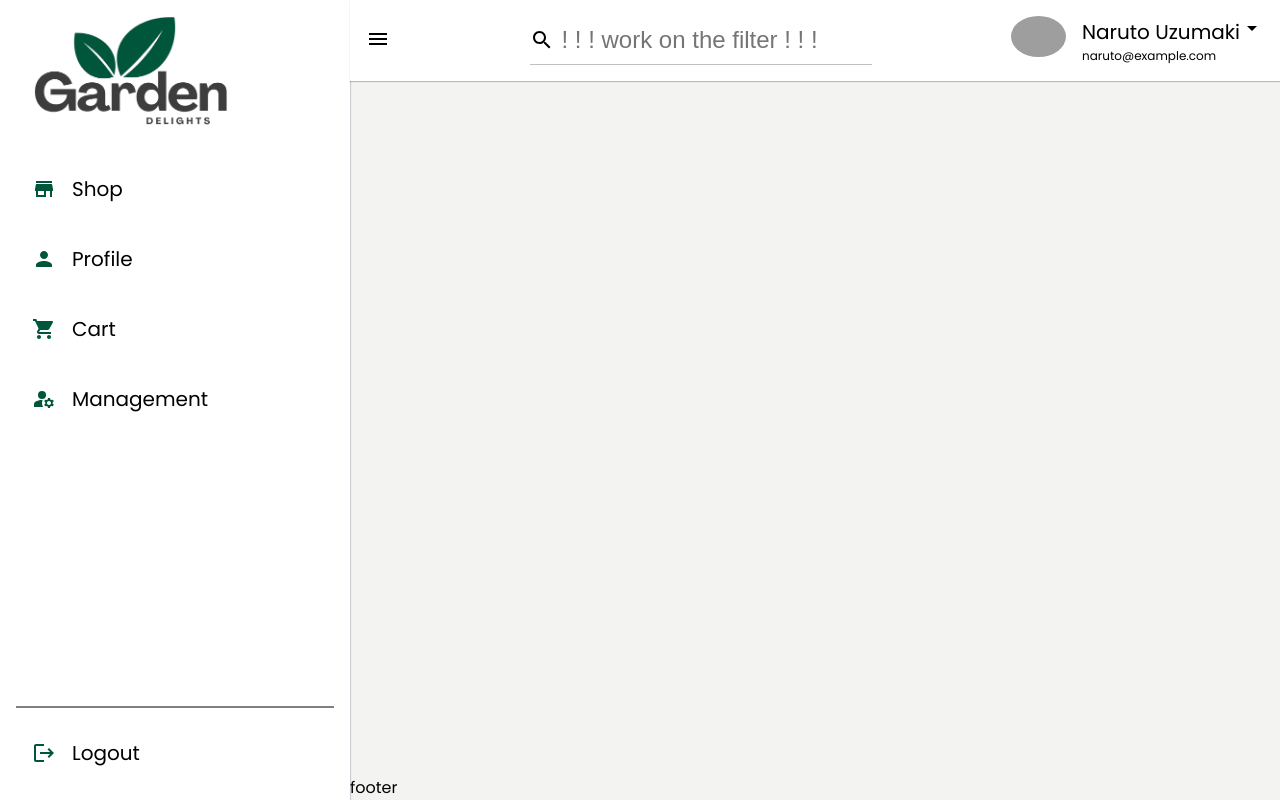
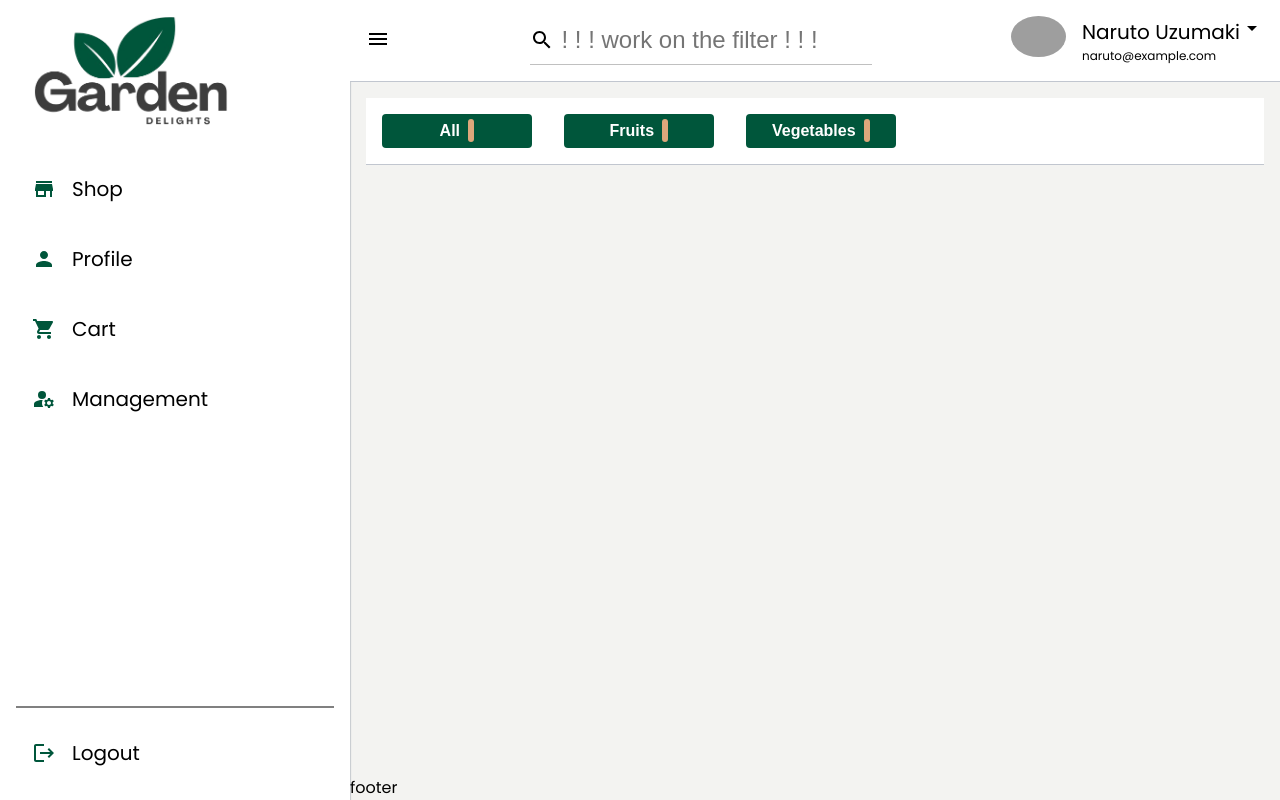
Before and after one commit to babygrandad/produce-shop, a React (Create React App) app in the folder frontend/: page / in a window 1280 px wide. Built offline with nearby package versions, Linux system fonts and the light colour scheme; grey boxes are pictures that could not be loaded; a web font is replaced by a local one.

Commit message:
fix filter and continue

```diff
--- /dev/null
+++ b/frontend/src/Components/FilterBar/FilterBar.jsx
@@ -0,0 +1,24 @@
+import React from "react";
+import styles from "./FilterBar.module.css";
+
+function FilterBar({ all = 0, fruit = 0, veg = 0, onFilterChange }) {
+  const handleFilter = (category) => {
+    onFilterChange(category);
+  };
+
+  return (
+    <div className={styles["filter-bar-container"]}>
+      <button className={styles["filter-button"]} onClick={() => handleFilter("All")}>
+        All <span className={styles["filter-count"]}>{all}</span>
+      </button>
+      <button className={styles["filter-button"]} onClick={() => handleFilter("Fruit")}>
+        Fruits <span className={styles["filter-count"]}>{fruit}</span>
+      </button>
+      <button className={styles["filter-button"]} onClick={() => handleFilter("Vegetable")}>
+        Vegetables <span className={styles["filter-count"]}>{veg}</span>
+      </button>
+    </div>
+  );
+}
+
+export default FilterBar;
--- /dev/null
+++ b/frontend/src/Components/FilterBar/FilterBar.module.css
@@ -0,0 +1,36 @@
+.filter-bar-container{
+  padding: 1rem;
+  background-color: var(--clr-white);
+  border-bottom: 1px solid rgba(9, 30, 66, 0.25);
+  margin-bottom: 1rem;
+  display: grid;
+  grid-template-columns: repeat(auto-fit,150px);
+  gap: 2rem;
+  /* justify-content: center; */
+  width: 100%;
+}
+
+.filter-button{
+  padding: 0.5rem 0 ;
+  border-radius: .25rem;
+  outline: none;
+  border: none;
+  background-color: var(--primary-clr);
+  color: var(--clr-white);
+  font-weight: 700;
+  font-size: var(--font-n);
+}
+
+.filter-button:hover{
+  color: var(--clr-base);
+  border: none;
+  box-shadow: rgba(0, 0, 0, 0.15) 1.95px 1.95px 2.6px;
+}
+
+.filter-count{
+  background-color: var(--accent-clr);
+  color: var(--clr-white);
+  padding: 0.2rem;
+  margin-left: .5rem;
+  border-radius: .25rem;
+}
--- a/frontend/src/Components/Topbar/Topbar.jsx
+++ b/frontend/src/Components/Topbar/Topbar.jsx
@@ -2,7 +2,7 @@ import React, { useState }from 'react'
 import styles from './Topbar.module.css'
 import { Search, Menu,ArrowDropDown} from '@mui/icons-material';
 
-function Topbar({all = 0, fruit = 0, veg = 0, onFilterChange, onSearch}) {
+function Topbar({ onSearch }) {
   const [searchInput, setSearchInput] = useState("")
 
   const handleClear = (e) => {
@@ -16,19 +16,9 @@ function Topbar({all = 0, fruit = 0, veg = 0, onFilterChange, onSearch}) {
     onSearch(event.target.value);
   }
 
-  const handleFilter = (category) => {
-    onFilterChange(category);
-  };
-
   const handleSubmit = (e) =>{
     e.preventDefault();
   }
-
-  const handleKeyPress = (event) => {
-    if (event.key === 'Enter') {
-      event.preventDefault(); // Prevent form submission on Enter key
-    }
-  };
 
   return(
     <header className={styles['header-container']}>
--- a/frontend/src/Components/Topbar/Topbar.module.css
+++ b/frontend/src/Components/Topbar/Topbar.module.css
@@ -4,7 +4,7 @@
   display: flex;
   justify-content: space-between;
   background-color: var(--clr-white);
-  box-shadow: rgba(9, 30, 66, 0.25) 0px 1px 1px;
+  border-bottom: 1px solid rgba(9, 30, 66, 0.25);
 }
 
 .header-menu-toggle{
--- a/frontend/src/Pages/Home/Home.jsx
+++ b/frontend/src/Pages/Home/Home.jsx
@@ -3,12 +3,18 @@ import { Outlet } from 'react-router-dom'
 import styles from './Home.module.css'
 import Topbar from '../../Components/Topbar/Topbar'
 import Sidemenu from '../../Components/Sidemenu/Sidemenu'
+import FilterBar from '../../Components/FilterBar/FilterBar'
 
 function Home() {
   const [searchInput, setSearchInput] = useState("");
+  const [activeFilter, setActiveFilter] = useState("All");
 
   const handleSearch = (input) => {
     setSearchInput(input); // Update the state with the search input
+  };
+
+  const handleFilterChange = (category) => {
+    setActiveFilter(category); // Update the active filter
   };
 
   return (
@@ -16,8 +22,15 @@ function Home() {
    <div className={`${styles['home-container']} `}>
     <Sidemenu />
     <Topbar onSearch={handleSearch} />
+
     <main>
-      <Outlet context={{ searchInput }}/>
+    <FilterBar
+          onFilterChange={handleFilterChange}
+          all
+          fruit
+          veg
+        />
+      <Outlet context={{ searchInput, activeFilter }}/>
     </main>
     <footer>footer</footer>
    </div>
```
